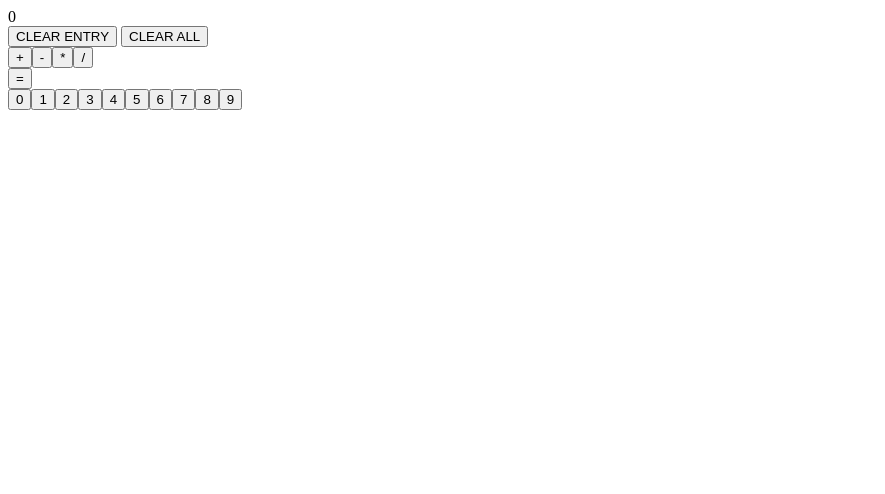
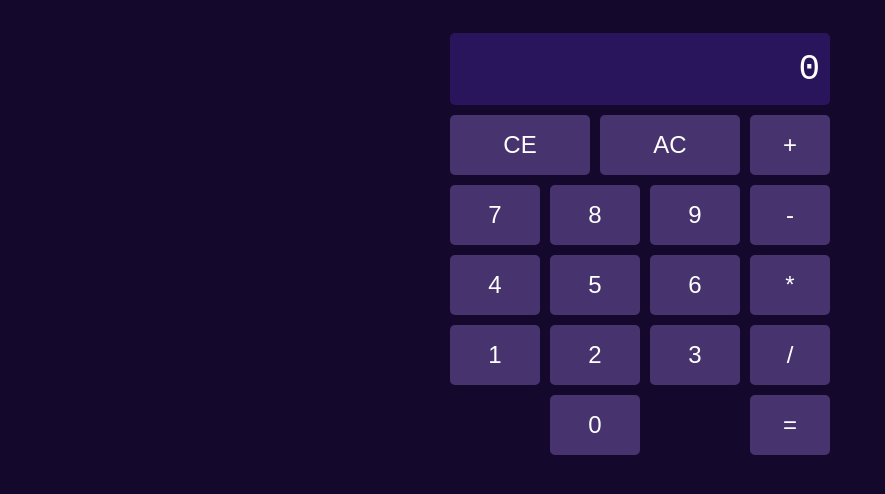
Before and after one commit to recipresol/calculator-odin-project, a plain HTML site: page index.html in a window 1280 px wide. Shown: the whole page, without its empty margins (0-885 px from the left). Drawn offline with Linux system fonts and the light colour scheme.

Commit message:
Add other buttons and rudimentary interface

```diff
--- a/index.html
+++ b/index.html
@@ -7,12 +7,22 @@
         <title>Document</title>
     </head>
     <body>
-        <div id="display">0</div>
-        <button id="cle">CLEAR ENTRY</button>
-        <button id="cla">CLEAR ALL</button>
-        <div id="operators"></div>
-        <button id="eqs">=</button>
-        <div id="digits"></div>
+        <div id="interface">
+            <div id="display">0</div>
+            <div id="buttons">
+                <div id="left-buttons">
+                    <div id="clear-buttons">
+                        <button id="cle" class="btn clear">CE</button>
+                        <button id="cla" class="btn clear">AC</button>
+                    </div>
+                    <div id="digits"></div>
+                </div>
+                <div id="right-buttons">
+                    <div id="operators"></div>
+                    <button id="eqs" class="btn">=</button>
+                </div>
+            </div>
+        </div>
     </body>
 </html>
 <script src="script.js"></script>
--- a/script.js
+++ b/script.js
@@ -1,14 +1,27 @@
+function format(x) {
+    x = x.toString();
+    return x.slice(0, Math.min(15, x.length));
+}
+
 let operations = [
     {key: '+', fn: (a, b) => a + b},
     {key: '-', fn: (a, b) => a - b},
     {key: '*', fn: (a, b) => a * b},
-    {key: '/', fn: (a, b) => a / b},
+    {key: '/', fn: (a, b) => b != 0 ? a / b : NaN},
 ]
 
 function operate(fn) {
     b = newEntry ? entry : b;
     a = fn(a, b);
-    display.textContent = a;
+    if (isNaN(a)) {
+        allClear("DIV BY 0 ERR");
+        return;
+    }
+    if (a < Number.MIN_SAFE_INTEGER || Number.MAX_SAFE_INTEGER < a) {
+        allClear("SIZE ERR");
+        return;
+    }
+    display.textContent = format(a);
     entry = 0;
     newEntry = false;
 }
@@ -19,16 +32,26 @@ let entry = 0;
 let newEntry = false;
 let currentOp = (a, b) => b;
 
+function allClear(disp) {
+    a = 0;
+    b = 0;
+    entry = 0;
+    newEntry = false;
+    currentOp = (a, b) => b;
+    display.textContent = disp;
+}
+
 let display = document.querySelector("#display");
 function addDigit(digit) {
     newEntry = true;
     entry = 10 * entry + digit;
-    display.textContent = entry;
+    display.textContent = format(entry);
 }
 
 let digitsDiv = document.querySelector("#digits");
-for (let i = 0; i < 10; i++) {
+for (let i = 9; i >= 0 ; i--) {
     let digitButton = document.createElement("button");
+    digitButton.setAttribute("class", "btn")
     digitButton.textContent = i;
     digitButton.addEventListener("click", () => {
         addDigit(i);
@@ -39,6 +62,7 @@ for (let i = 0; i < 10; i++) {
 let operatorsDiv = document.querySelector("#operators");
 operations.forEach((op) => {
     let opButton = document.createElement("button");
+    opButton.setAttribute("class", "btn");
     opButton.textContent = op.key;
     opButton.addEventListener("click", () => {
         if (newEntry) {
@@ -58,16 +82,11 @@ let cleButton = document.querySelector("#cle");
 cleButton.addEventListener("click", () => {
     if (newEntry) {
         entry = 0;
-        display.textContent = entry;
+        display.textContent = 0;
     }
 });
 
 let claButton = document.querySelector("#cla");
 claButton.addEventListener("click", () => {
-    a = 0;
-    b = 0;
-    entry = 0;
-    newEntry = false;
-    currentOp = (a, b) => b;
-    display.textContent = entry;
+    allClear(0);
 });
--- a/style.css
+++ b/style.css
@@ -0,0 +1,72 @@
+body {
+    display: flex;
+    flex-direction: column;
+    align-items: center;
+    font-family: 'Courier New', Courier, monospace;
+    background-color: rgb(20, 9, 44)
+}
+
+#interface {
+    margin-top: 20px;
+}
+
+#display {
+    display: flex;
+    align-items: center;
+    justify-content: end;
+    height: 72px;
+    font-size: 36px;
+    box-sizing: border-box;
+    margin: 5px;
+    padding: 5px 10px;
+    background-color: rgb(41, 21, 92);
+    color: white;
+    border-radius: 5px;
+}
+
+#buttons,
+#clear-buttons {
+    display: flex;
+    justify-content: center;
+}
+
+#left-buttons,
+#right-buttons,
+#operators {
+    display: flex;
+    flex-direction: column;
+}
+
+#digits {
+    display: flex;
+    flex-wrap: wrap;
+    flex-direction: row-reverse;
+    justify-content: center;
+    max-width: 300px;
+}
+
+.btn {
+    flex: 1 0 auto;
+    font-size: 24px;
+    background-color: rgb(71, 52, 110);
+    color: white;
+    box-sizing: border-box;
+    margin: 5px;
+    width: 80px;
+    max-width: 90px;
+    height: 60px;
+    border-radius: 5px;
+    border-width: 0;
+}
+
+.btn:hover {
+    background-color: rgb(80, 59, 126);
+}
+
+.btn:active {
+    background-color: rgb(20, 9, 44);
+}
+
+.clear {
+    max-width: none;
+}
```
